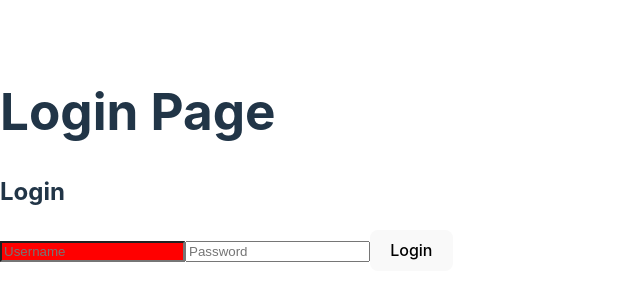
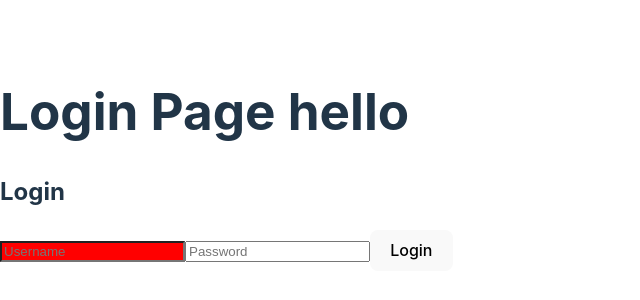
Before and after one commit to AsiH12/Final-Project-, a React (Vite) app in the folder frontend/: page / in a window 1280 px wide. Shown: the part 240-540 px from the top of the page, without its empty margins (0-640 px from the left). Built offline with nearby package versions, Linux system fonts and the light colour scheme.

Commit message:
smol fix

```diff
--- a/frontend/src/pages/LoginPage.tsx
+++ b/frontend/src/pages/LoginPage.tsx
@@ -4,7 +4,7 @@ import { LoginForm } from '../components/LoginForm'
 export default function LoginPage() {
   return (
     <div>
-      <h1>Login Page</h1>
+      <h1>Login Page hello</h1>
       <LoginForm></LoginForm>
     </div>
   )
```
